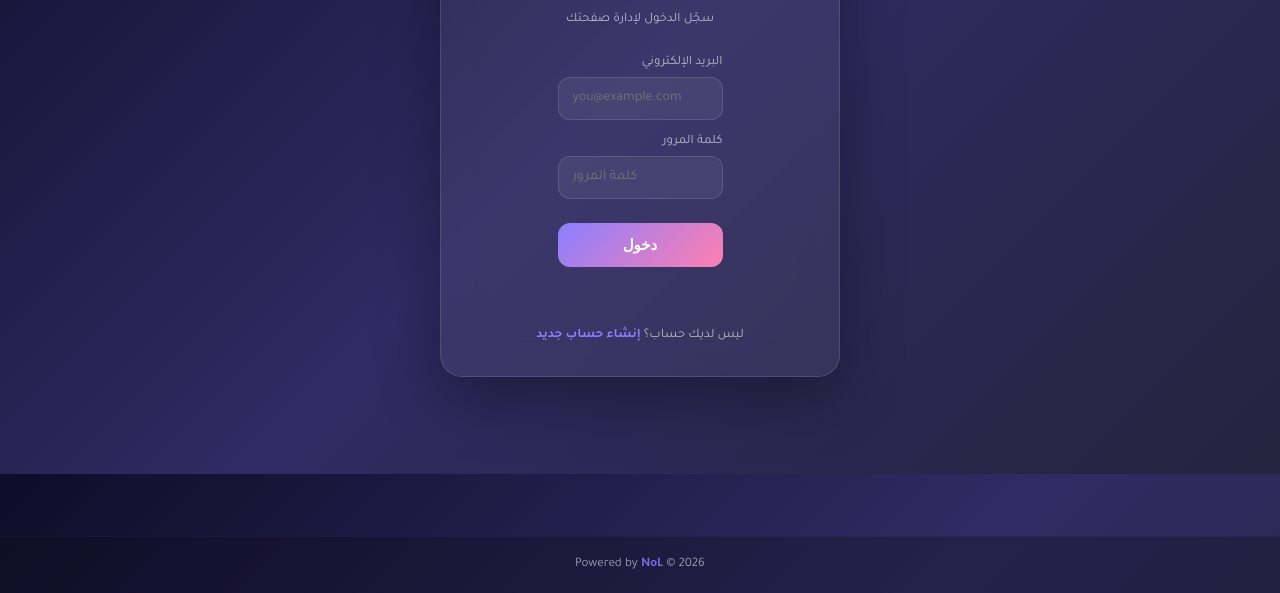
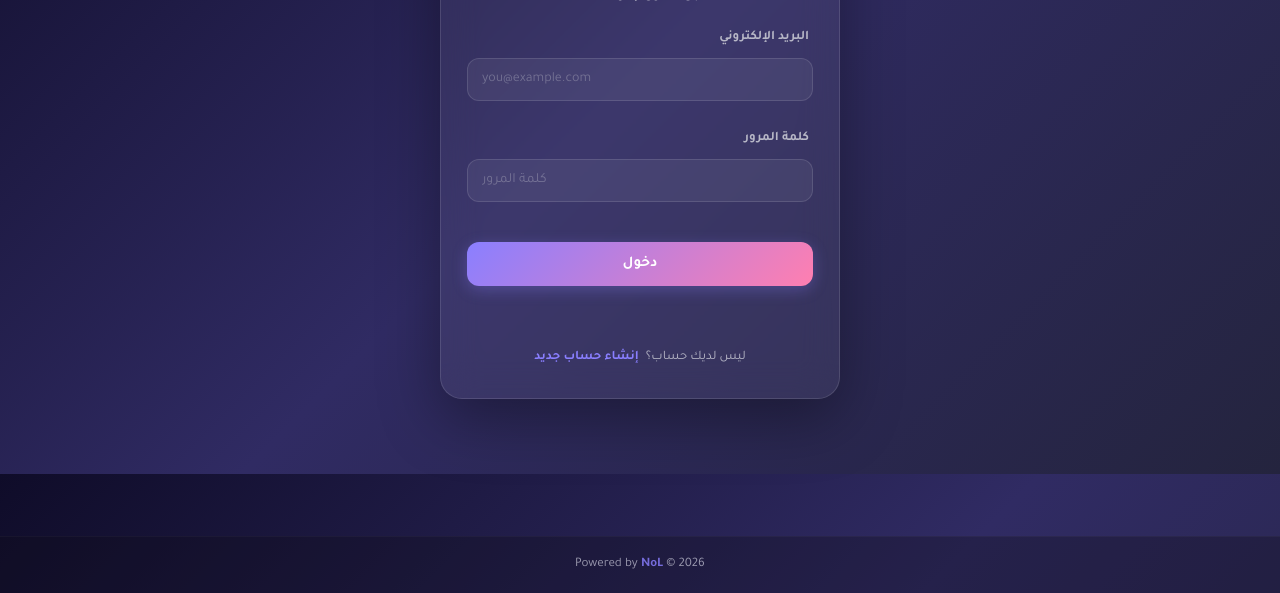
Before and after one commit to heeemo2/NoL, a website with bundled scripts: page public/login.html in a window 1280 px wide. Shown: the part 326-919 px from the top of the page. Built offline with nearby package versions, Linux system fonts and the light colour scheme.

Commit message:
Update style.css

```diff
--- a/public/css/style.css
+++ b/public/css/style.css
@@ -60,30 +60,28 @@ body {
   text-decoration: none;
 }
 
-/* تنسيق صفحة الهبوط index */
+/* تنسيق صفحة الهبوط وتسجيل الدخول */
 .auth-page {
   flex: 1;
   display: flex;
   align-items: center;
   justify-content: center;
   width: 100%;
-  padding: 20px 16px;
+  padding: 24px 16px;
   margin: auto;
 }
 
 .auth-card {
   width: 100%;
-  max-width: 440px;
+  max-width: 420px;
   background: var(--card-bg);
   border: 1px solid var(--card-border);
   border-radius: 24px;
-  padding: 40px 28px;
+  padding: 36px 28px;
   backdrop-filter: blur(18px);
   -webkit-backdrop-filter: blur(18px);
   display: flex;
   flex-direction: column;
-  align-items: center;
-  text-align: center;
   box-shadow: 0 20px 60px rgba(0, 0, 0, 0.35);
 }
 
@@ -93,15 +91,108 @@ body {
   background: linear-gradient(135deg, var(--accent), var(--accent-2));
   -webkit-background-clip: text;
   -webkit-text-fill-color: transparent;
-  margin-bottom: 12px;
+  margin-bottom: 8px;
   letter-spacing: 2px;
+  text-align: center;
 }
 
 .auth-subtitle {
+  font-size: 13px;
+  color: var(--text-sub);
+  margin-bottom: 24px;
+  line-height: 1.5;
+  text-align: center;
+}
+
+/* تنسيق حقول الإدخال لصفحة تسجيل الدخول */
+#login-form {
+  display: flex;
+  flex-direction: column;
+  gap: 16px;
+  width: 100%;
+}
+
+.auth-field {
+  display: flex;
+  flex-direction: column;
+  gap: 6px;
+  text-align: right;
+}
+
+.auth-field label {
+  font-size: 13px;
+  font-weight: 600;
+  color: var(--text-sub);
+  padding-inline-start: 4px;
+}
+
+.auth-field input {
+  width: 100%;
+  padding: 13px 16px;
+  border-radius: 12px;
+  background: rgba(255, 255, 255, 0.05);
+  border: 1px solid var(--card-border);
+  color: var(--text-main);
+  font-family: 'Tajawal', sans-serif;
   font-size: 14px;
+  outline: none;
+  transition: border-color 0.2s ease, background 0.2s ease;
+}
+
+.auth-field input:focus {
+  border-color: var(--accent);
+  background: rgba(255, 255, 255, 0.08);
+}
+
+.auth-field input::placeholder {
+  color: rgba(184, 184, 199, 0.4);
+}
+
+/* زر الدخول */
+.auth-submit {
+  width: 100%;
+  padding: 14px;
+  margin-top: 6px;
+  border-radius: 14px;
+  border: none;
+  background: linear-gradient(135deg, var(--accent), var(--accent-2));
+  color: #fff;
+  font-family: 'Tajawal', sans-serif;
+  font-size: 15px;
+  font-weight: 700;
+  cursor: pointer;
+  box-shadow: 0 4px 15px rgba(138, 127, 255, 0.3);
+  transition: transform 0.15s ease, opacity 0.15s ease;
+}
+
+.auth-submit:hover {
+  transform: translateY(-2px);
+  opacity: 0.95;
+}
+
+.auth-error {
+  color: #ff7fb0;
+  font-size: 13px;
+  text-align: center;
+  margin: 0;
+}
+
+.auth-switch {
+  text-align: center;
+  margin-top: 22px;
+  font-size: 13px;
   color: var(--text-sub);
-  margin-bottom: 28px;
-  line-height: 1.7;
+}
+
+.auth-switch a {
+  color: var(--accent);
+  text-decoration: none;
+  font-weight: 700;
+  margin-inline-start: 4px;
+}
+
+.auth-switch a:hover {
+  text-decoration: underline;
 }
 
 .landing-links {
@@ -166,10 +257,9 @@ body {
   align-items: center;
   text-align: center;
   box-shadow: 0 20px 60px rgba(0, 0, 0, 0.35);
-  overflow: hidden; /* ضروري لكي يلتصق البنر بحواف الكرت المقوسة من الأعلى */
+  overflow: hidden;
 }
 
-/* تنسيق بنر البروفايل للزوار */
 .profile-banner {
   width: calc(100% + 48px);
   height: 130px;
```
